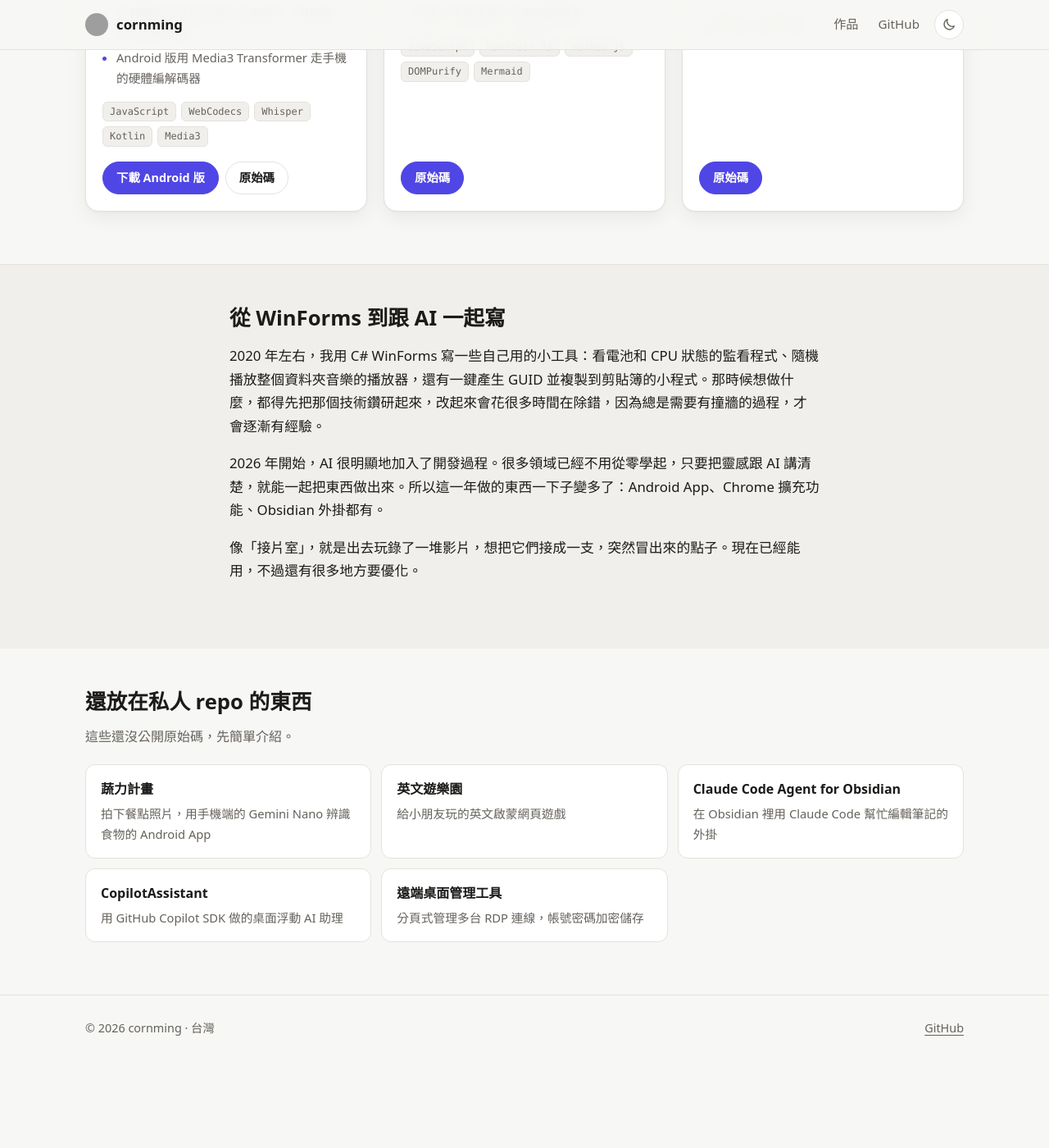
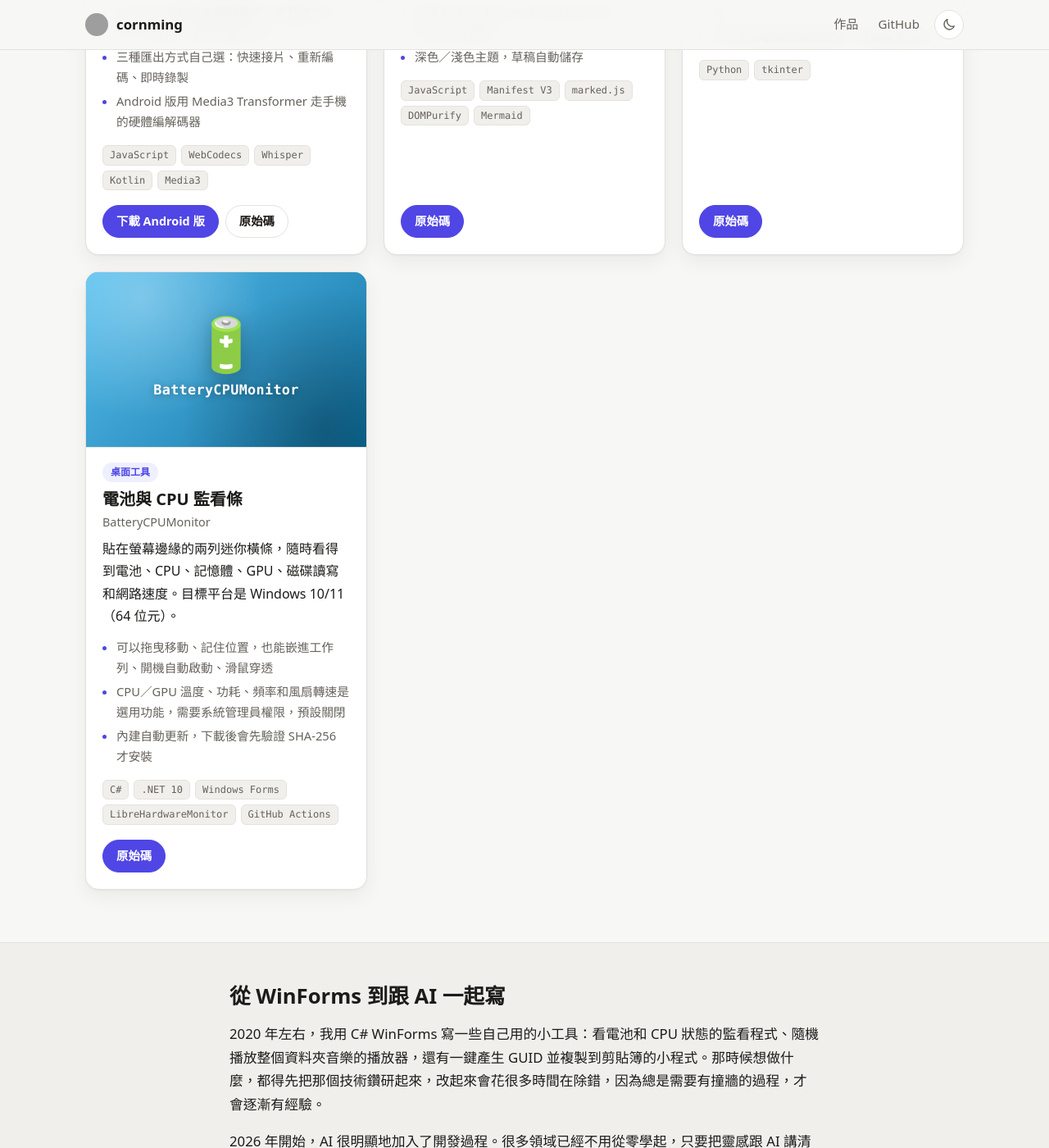
Before and after one commit to cornming/cornming.github.io, a Jekyll site: the page built from index.html, in a window 1280 px wide and 1400 px high, scrolled down 1872 px. Shown: the whole window at 82% size. Built offline with Jekyll 4.4.1, drawn with Linux system fonts in a browser that asks for light colours; before the commit the page ends 3167 px from its top, so only the background shows below that; some of the changed text lies outside the part shown; grey boxes are pictures that could not be loaded.

Commit message:
新增 BatteryCPUMonitor 作品，更新 lens-tag 介紹
Co-Authored-By: Claude Sonnet 5.5 <noreply@anthropic.com>
Claude-Session: https://claude.ai/code/session_01Pjk2MGHQLod87bDGM17RLX

```diff
--- a/_data/projects.yml
+++ b/_data/projects.yml
@@ -37,11 +37,11 @@
   categories: [android]
   summary: 用手機相機即時框出畫面中的物件，辨識後可以自訂名稱、翻譯成指定語言；之後看到同類物件會直接顯示存好的名稱。
   highlights:
-    - 物件偵測用 ML Kit，辨識交給裝置端的 Gemini Nano，不用自己訓練分類模型
-    - 雙語標籤、TTS 唸出名稱，看到的單字可以標記進單字本
+    - 物件偵測用 ML Kit，辨識可選裝置端的 Gemini Nano（離線免費，限部分機型）或 Azure AI Foundry（較準、需網路），不用自己訓練分類模型
+    - 雙語標籤、TTS 唸出名稱，看到的單字可以標記進單字本；也能拍一張照片，圈選任意範圍再辨識
     - 支援 cardboard VR 模式，戴著眼鏡用「凝視停留」操作
     - App 會自己檢查 GitHub Release，有新版直接在 App 內下載安裝
-  tech: [Kotlin, Jetpack Compose, CameraX, ML Kit, Gemini Nano]
+  tech: [Kotlin, Jetpack Compose, CameraX, ML Kit, Gemini Nano, Azure AI Foundry]
   icon: "🏷️"
   accent: "#22c55e"
   links:
@@ -109,3 +109,18 @@
   links:
     - label: 原始碼
       url: https://github.com/cornming/ZipPackerTool
+
+- name: 電池與 CPU 監看條
+  en: BatteryCPUMonitor
+  categories: [desktop]
+  summary: 貼在螢幕邊緣的兩列迷你橫條，隨時看得到電池、CPU、記憶體、GPU、磁碟讀寫和網路速度。目標平台是 Windows 10/11（64 位元）。
+  highlights:
+    - 可以拖曳移動、記住位置，也能嵌進工作列、開機自動啟動、滑鼠穿透
+    - CPU／GPU 溫度、功耗、頻率和風扇轉速是選用功能，需要系統管理員權限，預設關閉
+    - 內建自動更新，下載後會先驗證 SHA-256 才安裝
+  tech: [C#, .NET 10, Windows Forms, LibreHardwareMonitor, GitHub Actions]
+  icon: "🔋"
+  accent: "#0ea5e9"
+  links:
+    - label: 原始碼
+      url: https://github.com/cornming/BatteryCPUMonitor
```
